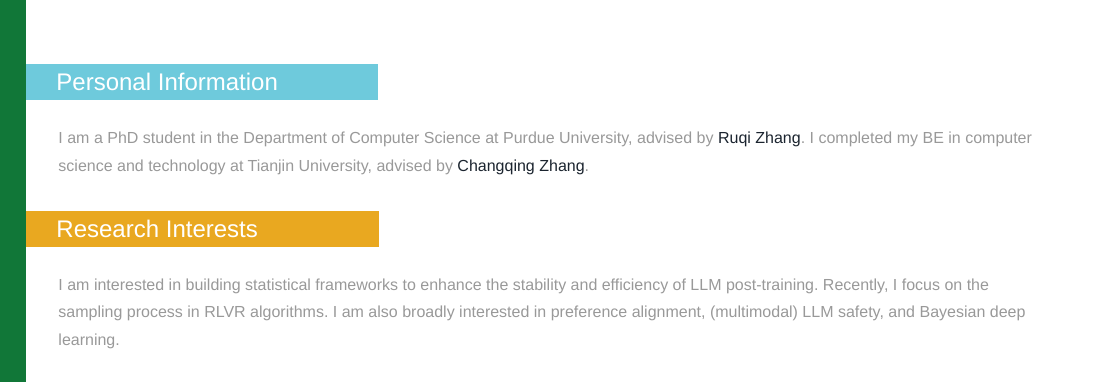
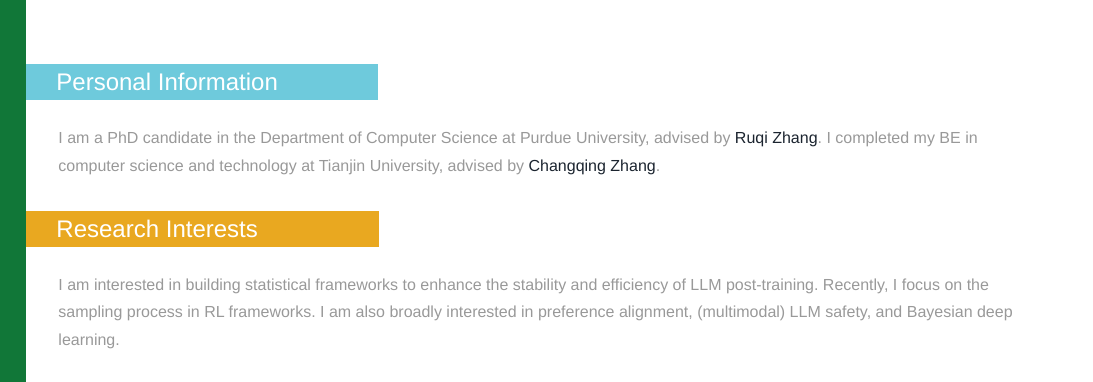
Before and after one commit to lblaoke/lblaoke.github.io, a plain HTML site: page index.html in a window 1280 px wide. Shown: the top 382 px of the page, 187-1280 px from the left. Drawn offline with nearby package versions, Linux system fonts and the light colour scheme.

Commit message:
I am a candidate now

```diff
--- a/index.html
+++ b/index.html
@@ -41,7 +41,7 @@ Smartphone Compatible web template, free webdesigns for Nokia, Samsung, LG, Sony
 			 <h3 align="center"><a href="https://scholar.google.com/citations?user=wNDoepwAAAAJ&hl=en" target="_blank">Publications</a></h3>
 		</div>
 		<div class="details">
-			 <h3 align="center"><a href="./cv_bolian_li_102225.pdf" target="_blank">CV</a></h3>
+			 <h3 align="center"><a href="./cv_bolian_li_121825.pdf" target="_blank">CV</a></h3>
 		</div>
 		<div class="details">
 			 <h3 align="center"><a href="https://github.com/lblaoke" target="_blank">GitHub</a></h3>
@@ -86,13 +86,13 @@ Smartphone Compatible web template, free webdesigns for Nokia, Samsung, LG, Sony
 		 <div class="company">
 			 <h3 class="clr1">Personal Information</h3>
 			 <div class="company_details">
-				 <p>I am a PhD student in the Department of Computer Science at Purdue University, advised by <a href="https://ruqizhang.github.io/" target="_blank">Ruqi Zhang</a>. I completed my BE in computer science and technology at Tianjin University, advised by <a href="http://cic.tju.edu.cn/faculty/zhangchangqing/code.html" target="_blank">Changqing Zhang</a>.</p>
+				 <p>I am a PhD candidate in the Department of Computer Science at Purdue University, advised by <a href="https://ruqizhang.github.io/" target="_blank">Ruqi Zhang</a>. I completed my BE in computer science and technology at Tianjin University, advised by <a href="http://cic.tju.edu.cn/faculty/zhangchangqing/code.html" target="_blank">Changqing Zhang</a>.</p>
 			 </div>
 		 </div>
 		 <div class="skills">
 			 <h3 class="clr2">Research Interests</h3>
 			 <div class="skill_info">
-			 <p>I am interested in building statistical frameworks to enhance the stability and efficiency of LLM post-training. Recently, I focus on the sampling process in RLVR algorithms. I am also broadly interested in preference alignment, (multimodal) LLM safety, and Bayesian deep learning.</p>
+			 <p>I am interested in building statistical frameworks to enhance the stability and efficiency of LLM post-training. Recently, I focus on the sampling process in RL frameworks. I am also broadly interested in preference alignment, (multimodal) LLM safety, and Bayesian deep learning.</p>
 			 </div>
 		 </div>
 		 <div class="education">
```
Also changed, not shown: 3 other files.
